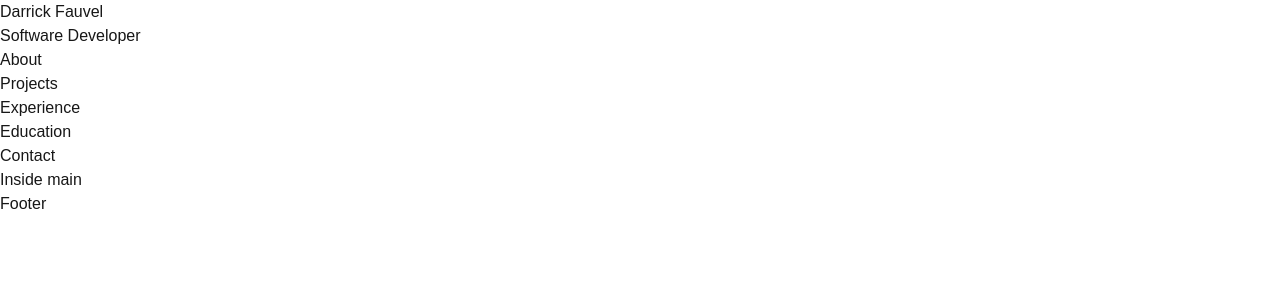
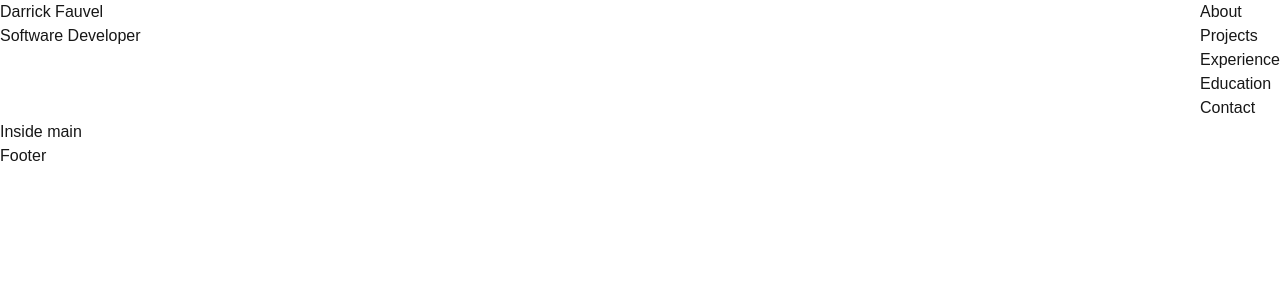
Before and after one commit to DarrickFauvel/restful-resume-nextjs, a Next.js app: page / in a window 1280 px wide. Shown: the top 300 px of the page. Built offline with nearby package versions, Linux system fonts and the light colour scheme.

Commit message:
Add flex styling

```diff
--- a/app/_components/header.tsx
+++ b/app/_components/header.tsx
@@ -3,13 +3,13 @@ import { sections } from "../config"
 
 const Header = () => {
   return (
-    <header>
-      <div>
+    <header className="flex">
+      <div className="flex-grow">
         <h1>{contactInfo.name}</h1>
         <span>{contactInfo.title}</span>
       </div>
       <nav>
-        <ul>
+        <ul className="flex flex-col">
           {sections.map(({ title, id }) => (
             <li key={id}>
               <a href={`#${id}`}>{title}</a>
```
